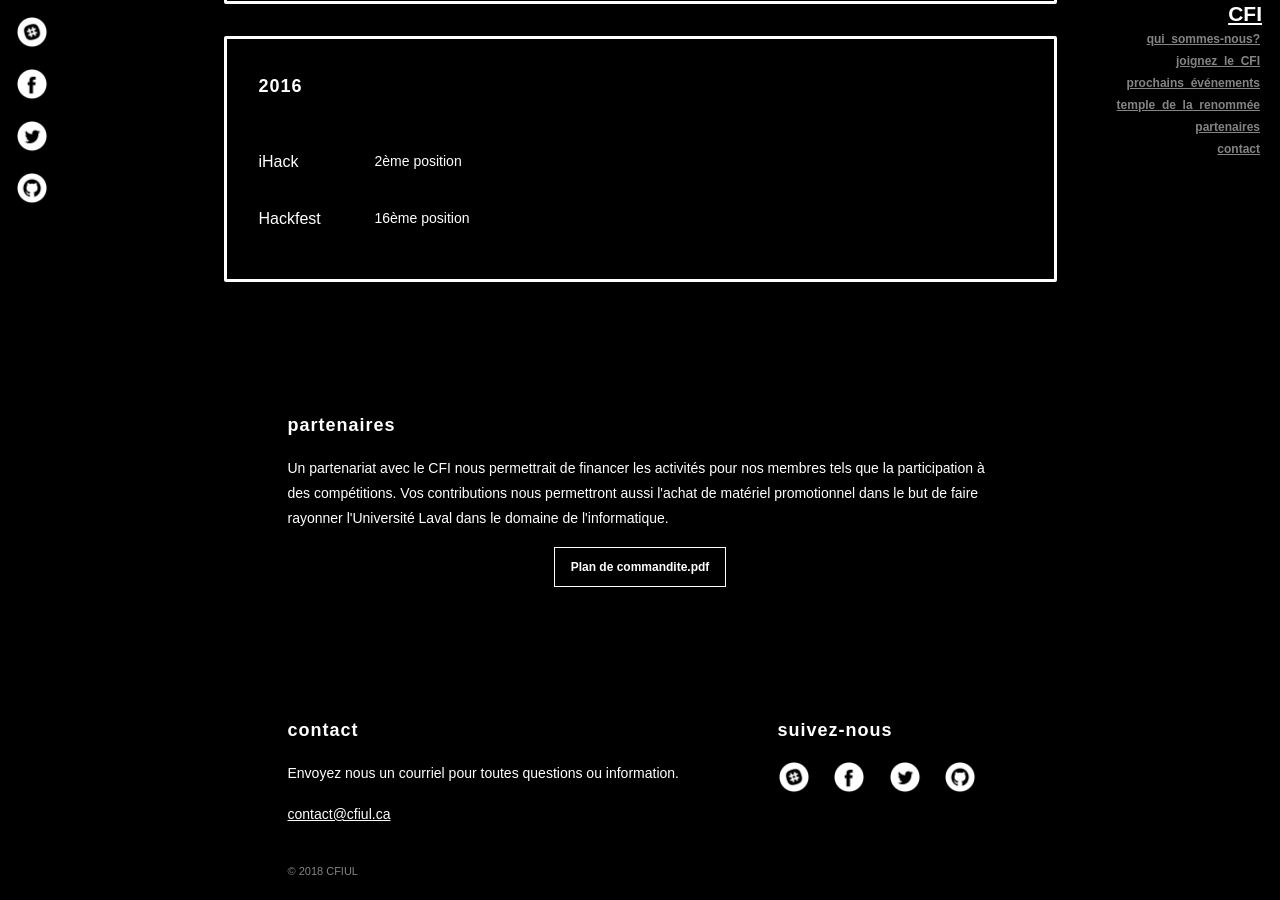
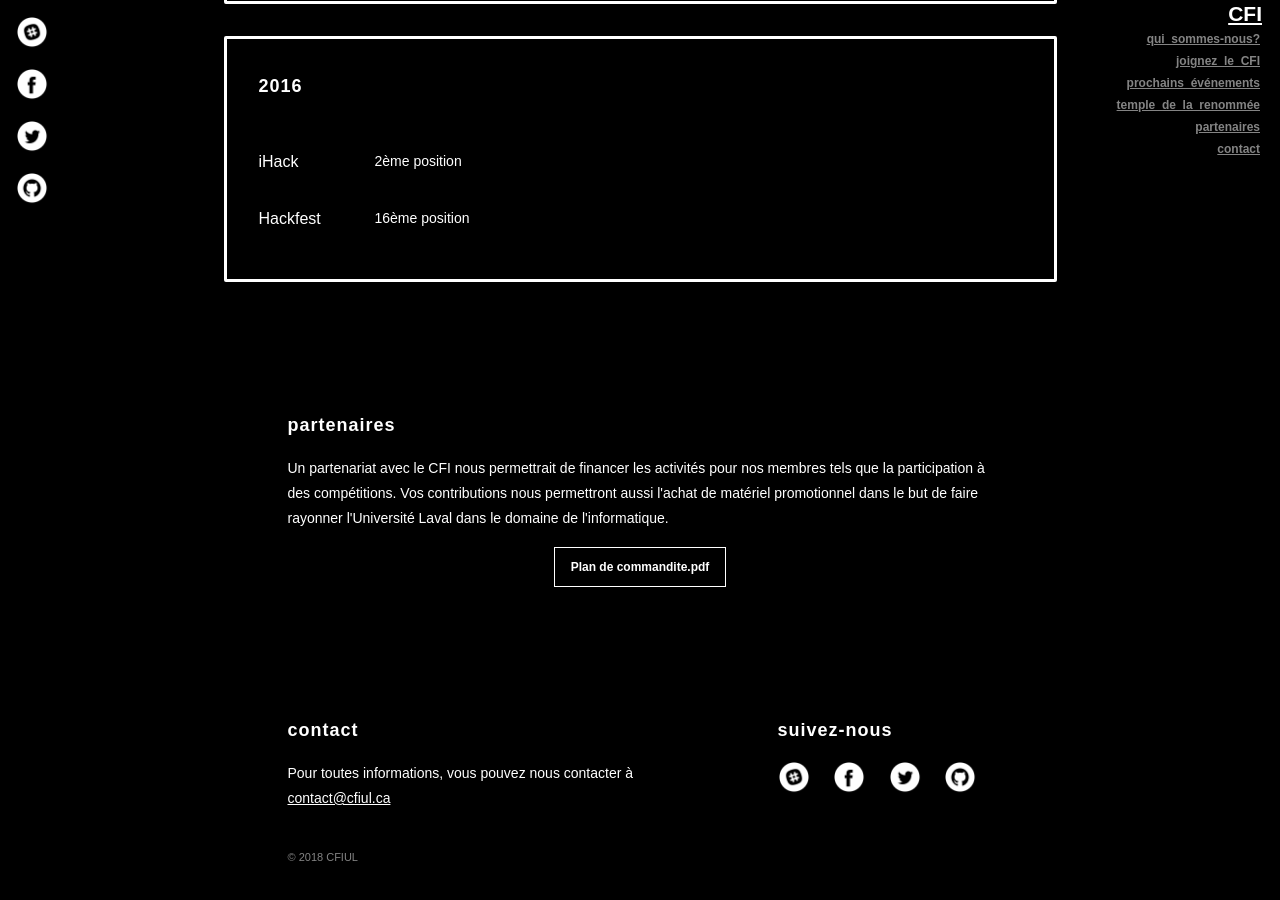
Before and after one commit to CFI-UL/cfi-ul.github.io, a Jekyll site: the page built from index.html, in a window 1280 px wide and 900 px high, scrolled down 2911 px. Built offline with Jekyll 4.4.1, drawn with Linux system fonts in a browser that asks for light colours.

Commit message:
Update contact section.

```diff
--- a/_includes/footer.html
+++ b/_includes/footer.html
@@ -3,10 +3,7 @@
     <div id="contact" class="footer__sections">
       <div class="footer__section-contact">
         <h2>contact</h2>
-        <p>Envoyez nous un courriel pour toutes questions ou information.</p>
-        <p>
-          <a href="mailto:{{ site.email }}">{{ site.email }}</a>
-        </p>
+        <p>Pour toutes informations, vous pouvez nous contacter à <a href="mailto:{{ site.email }}">{{ site.email }}</a></p>
       </div>
       <div class="footer__section-social">
         <h2>suivez-nous</h2>
```
